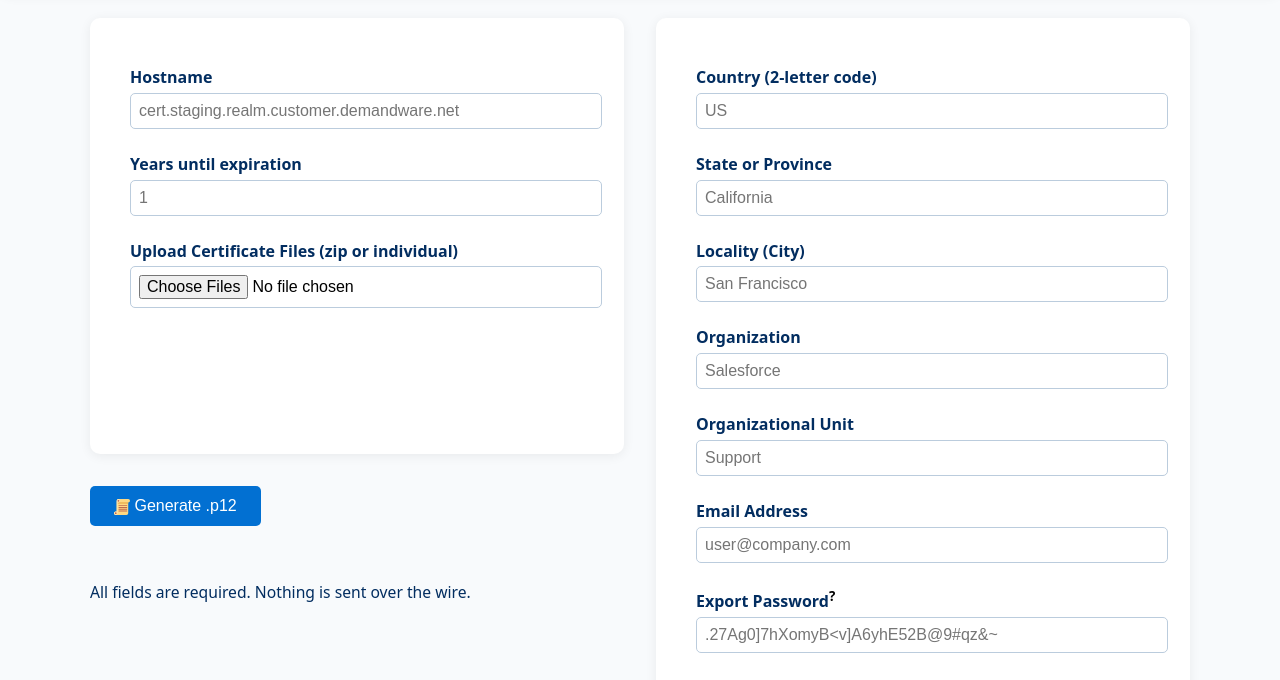
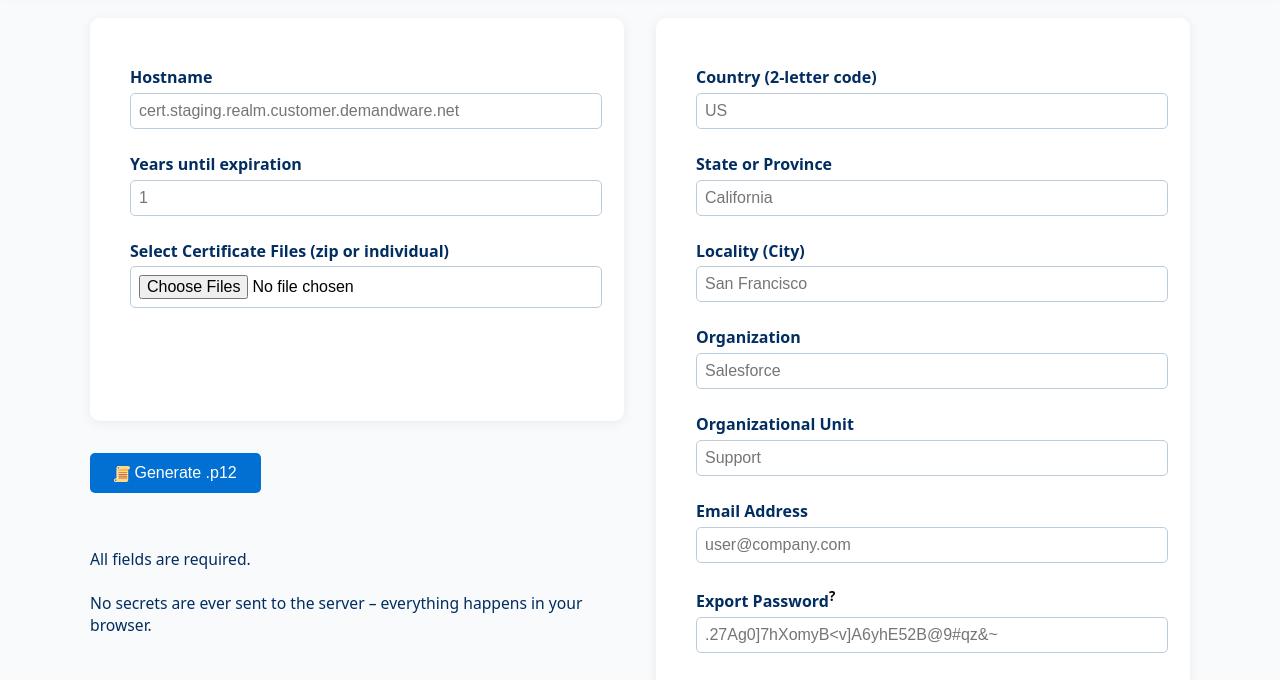
Before and after one commit to j-256/p12-generator, a website built with webpack: page index.html in a window 1280 px wide. Shown: the part 120-800 px from the top of the page. Built offline with nearby package versions, Linux system fonts and the light colour scheme.

Commit message:
Rewording for clarification

```diff
--- a/index.html
+++ b/index.html
@@ -22,7 +22,7 @@
             <label for="years">Years until expiration</label>
             <input type="number" id="years" name="years" min="1" required placeholder="1">
 
-            <label for="files">Upload Certificate Files (zip or individual)</label>
+            <label for="files">Select Certificate Files (zip or individual)</label>
             <input type="file" id="files" name="files" multiple required accept=".zip,.crt,.key,.srl,.txt">
 
             <div id="fileList"></div>
@@ -33,7 +33,7 @@
                 <button type="submit"><img src="/static/icons/scroll.svg" alt="Script" class="inline-icon" width="20" height="20" loading="lazy"> Generate .p12</button>
                 <button type="button" id="downloadButton" style="display: none;"><img src="/static/icons/save.svg" alt="Save" class="inline-icon" width="20" height="20" loading="lazy"> Download .p12</button>
             </div>
-            <p class="description">All fields are required. Nothing is sent over the wire.</p>
+            <p class="description">All fields are required.<br><br>No secrets are ever sent to the server – everything happens in your browser.</p>
         </div>
         <div class="panel right-panel">
             <div class="csr-fields">
```
